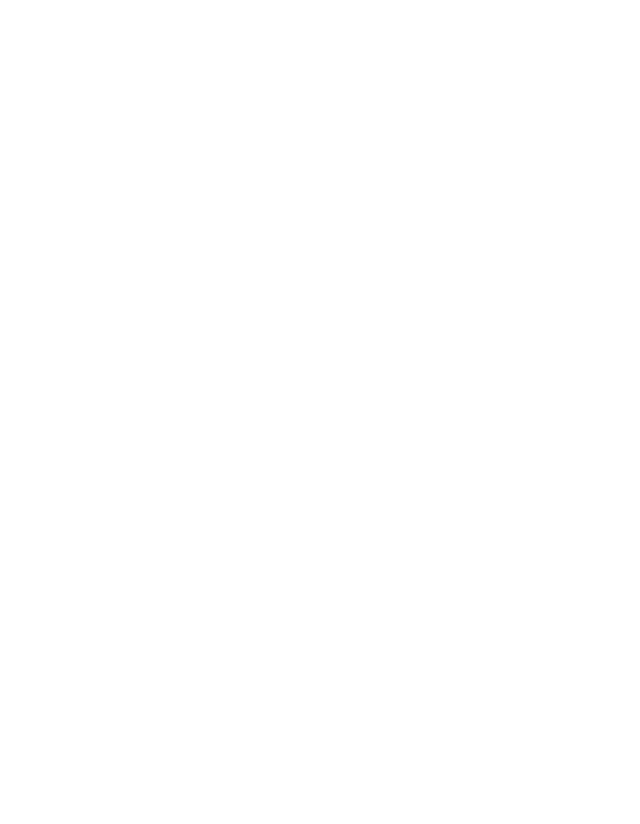
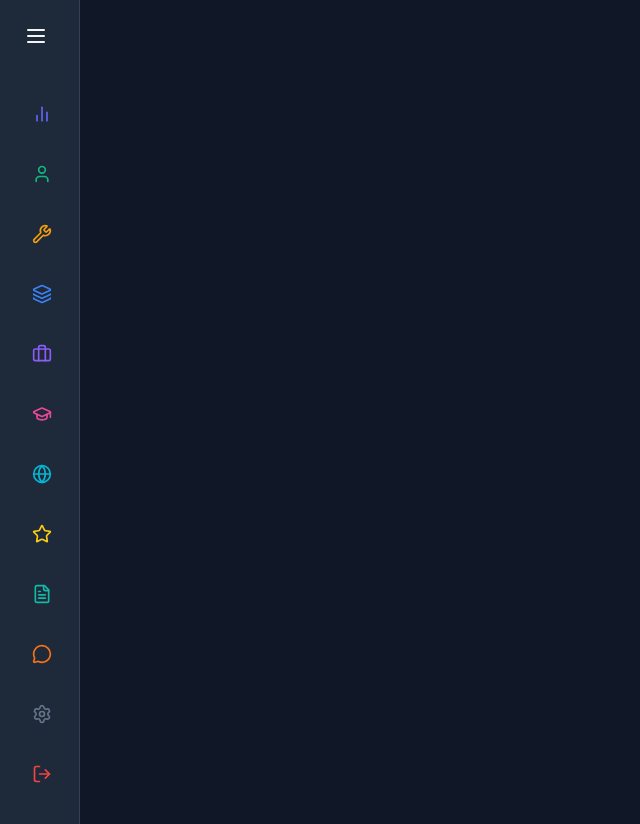
Before and after one commit to akashshukla748972/dev_info, a React (Vite) app in the folder client/: page /admin in a window 1280 px wide. Shown: the whole page, without its empty margins (0-640 px from the left). Before the commit the page ends 800 px from the top, so only its background shows below. Built offline with nearby package versions, Linux system fonts and the light colour scheme.

Commit message:
add admin sidebar with framer motion and lucide-react icons

```diff
--- a/client/package.json
+++ b/client/package.json
@@ -11,6 +11,8 @@
   },
   "dependencies": {
     "@tailwindcss/vite": "^4.1.8",
+    "framer-motion": "^12.16.0",
+    "lucide-react": "^0.512.0",
     "react": "^19.1.0",
     "react-dom": "^19.1.0",
     "react-router-dom": "^7.6.1",
--- a/client/src/components/admin_view/admin_layout.jsx
+++ b/client/src/components/admin_view/admin_layout.jsx
@@ -1,12 +1,19 @@
-import React from 'react'
-import { Outlet } from 'react-router-dom'
+import React, { useState } from "react";
+import { Outlet } from "react-router-dom";
+import Sidebar from "./sidebar";
 
 const AdminLayout = () => {
+  const [isSidebarOpen, setIsSidebarOpen] = useState(false);
   return (
-    <div>
-      <Outlet />
+    <div className="flex min-h-screen w-full bg-gray-900 text-gray-100">
+      <Sidebar openSidebar={isSidebarOpen} setOpenSidebar={setIsSidebarOpen} />
+      <div className="flex flex-1 flex-col">
+        <main className="flex-1 flex-col flex bg-muted/40 p-4 md:p-6">
+          <Outlet />
+        </main>
+      </div>
     </div>
-  )
-}
+  );
+};
 
-export default AdminLayout
+export default AdminLayout;
--- /dev/null
+++ b/client/src/components/admin_view/sidebar.jsx
@@ -0,0 +1,57 @@
+import React from "react";
+import { AnimatePresence, motion } from "framer-motion";
+import { Menu } from "lucide-react";
+
+import { sidebarItem } from "../../configs/admin/";
+import { Link } from "react-router-dom";
+
+const Sidebar = ({ openSidebar, setOpenSidebar }) => {
+  return (
+    <motion.div
+      className={`relative z-10 transition-all ease-in-out duration-300 flex-shrink-0  ${
+        openSidebar ? "w-64" : "w-20"
+      }`}
+    >
+      <div className="h-full bg-gray-800 bg-opacity-50 backdrop-blur-md p-4 flex flex-col border-r border-gray-700">
+        <motion.button
+          whileHover={{ scale: 1.1 }}
+          whileTap={{ scale: 0.9 }}
+          onClick={() => setOpenSidebar(!openSidebar)}
+          className="p-2 rounded-full hover:bg-gray-700 transition-colors max-w-fit"
+        >
+          <Menu size={24} />
+        </motion.button>
+
+        {/* nav item */}
+        <nav className="mt-8">
+          {sidebarItem.map((item) => (
+            <Link key={item.href} to={item.href}>
+              <motion.div className="flex items-center p-4 text-sm font-medium rounded-lg hover:bg-gray-700 transition-colors mb-2">
+                <item.icon
+                  size={20}
+                  style={{ color: item.color, minWidth: "20px" }}
+                />
+
+                <AnimatePresence>
+                  {openSidebar && (
+                    <motion.span
+                      className="ml-4 whitespace-nowrap"
+                      initial={{ opacity: 0, width: 0 }}
+                      animate={{ opacity: 1, width: "auto" }}
+                      exit={{ opacity: 0, width: 0 }}
+                      transition={{ duration: 0.2, delay: 0.3 }}
+                    >
+                      {item.name}
+                    </motion.span>
+                  )}
+                </AnimatePresence>
+              </motion.div>
+            </Link>
+          ))}
+        </nav>
+      </div>
+    </motion.div>
+  );
+};
+
+export default Sidebar;
--- /dev/null
+++ b/client/src/configs/admin/index.jsx
@@ -0,0 +1,88 @@
+import {
+  BarChart2,
+  User,
+  Layers,
+  Briefcase,
+  GraduationCap,
+  Settings,
+  MessageCircle,
+  FileText,
+  LogOut,
+  Star,
+  Wrench,
+  Globe,
+} from "lucide-react";
+export const sidebarItem = [
+  {
+    name: "Overview",
+    icon: BarChart2,
+    color: "#6366f1",
+    href: "/",
+  },
+  {
+    name: "About Me",
+    icon: User,
+    color: "#10b981",
+    href: "/about",
+  },
+  {
+    name: "Skills",
+    icon: Wrench,
+    color: "#f59e0b",
+    href: "/skills",
+  },
+  {
+    name: "Projects",
+    icon: Layers,
+    color: "#3b82f6",
+    href: "/projects",
+  },
+  {
+    name: "Experience",
+    icon: Briefcase,
+    color: "#8b5cf6",
+    href: "/experience",
+  },
+  {
+    name: "Education",
+    icon: GraduationCap,
+    color: "#ec4899",
+    href: "/education",
+  },
+  {
+    name: "Services",
+    icon: Globe,
+    color: "#06b6d4",
+    href: "/services",
+  },
+  {
+    name: "Testimonials",
+    icon: Star,
+    color: "#facc15",
+    href: "/testimonials",
+  },
+  {
+    name: "Blog",
+    icon: FileText,
+    color: "#14b8a6",
+    href: "/blog",
+  },
+  {
+    name: "Messages",
+    icon: MessageCircle,
+    color: "#f97316",
+    href: "/messages",
+  },
+  {
+    name: "Settings",
+    icon: Settings,
+    color: "#64748b",
+    href: "/settings",
+  },
+  {
+    name: "Logout",
+    icon: LogOut,
+    color: "#ef4444",
+    href: "/logout",
+  },
+];
```
Also changed, not shown: 1 other file (tests, documents, lock files or other folders).
